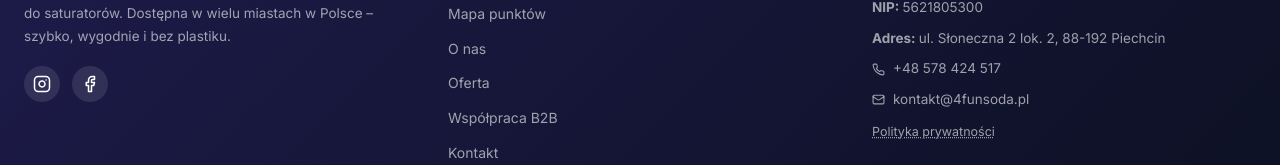
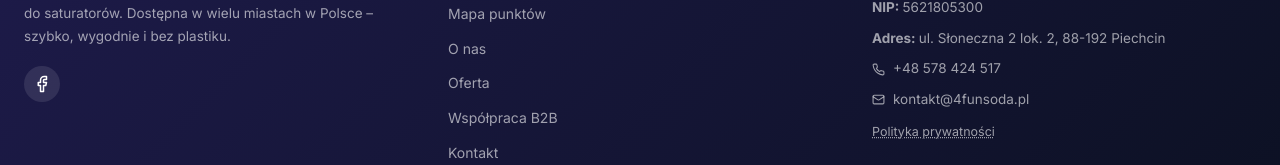
Before and after one commit to TadekBudowlaniec/4funsoda, a React (Vite) app: page / in a window 1280 px wide. Shown: the part 6388-6553 px from the top of the page. Built offline with nearby package versions, Linux system fonts and the light colour scheme.

Commit message:
Usunięcie Instagrama, pozostawienie tylko Facebooka

```diff
--- a/src/FunSoda.jsx
+++ b/src/FunSoda.jsx
@@ -9,7 +9,7 @@ export { funSodaLocations };
 import {
   MapPin, Phone, Mail, Menu, X, Droplets, Leaf, Award, ChevronDown,
   ChevronLeft, Building2, ArrowRight, Star, Zap, Sparkles, Recycle,
-  Instagram, Facebook,
+  Facebook,
 } from "lucide-react";
 
 // ─── BRAND ──────────────────────────────────────────────────────────────────
@@ -24,7 +24,6 @@ const BRAND = {
   street: "ul. Słoneczna 2 lok. 2",
   city: "88-192 Piechcin",
   domain: "4funsoda.pl",
-  instagram: "https://www.instagram.com/",
   facebook: "https://www.facebook.com/",
 };
 
@@ -1127,7 +1126,7 @@ function Footer() {
               Nowoczesna i ekologiczna usługa wymiany cylindrów CO₂ do saturatorów. Dostępna w wielu miastach w Polsce – szybko, wygodnie i bez plastiku.
             </p>
             <div style={{ display: "flex", gap: 12, marginTop: 18 }}>
-              {[{ icon: <Instagram size={18} />, href: BRAND.instagram }, { icon: <Facebook size={18} />, href: BRAND.facebook }].map((s, i) => (
+              {[{ icon: <Facebook size={18} />, href: BRAND.facebook }].map((s, i) => (
                 <a key={i} href={s.href} target="_blank" rel="noreferrer"
                   style={{ width: 36, height: 36, borderRadius: 999, background: "rgba(255,255,255,0.1)", display: "flex", alignItems: "center", justifyContent: "center", color: "#fff", transition: "background 0.2s" }}
                   onMouseEnter={(e) => (e.currentTarget.style.background = "rgba(255,255,255,0.22)")}
```
